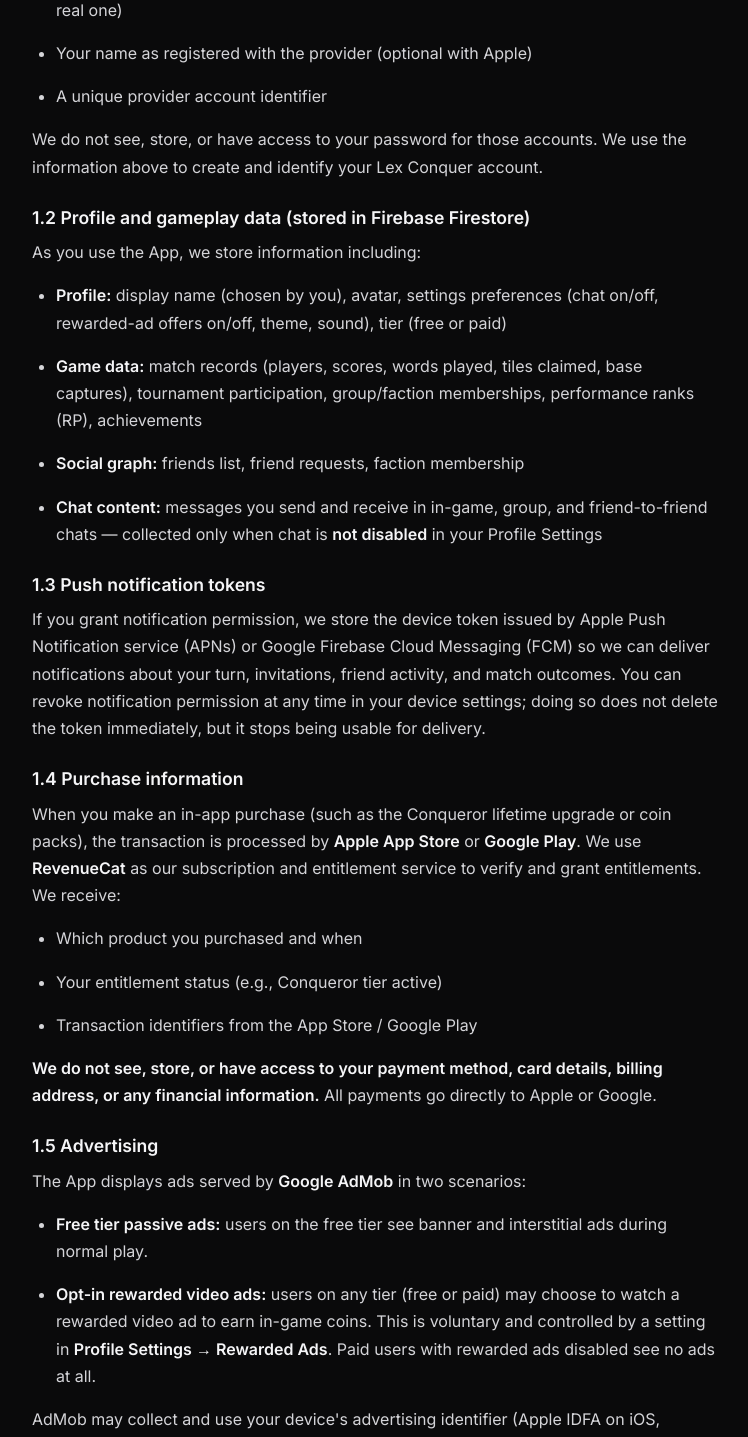
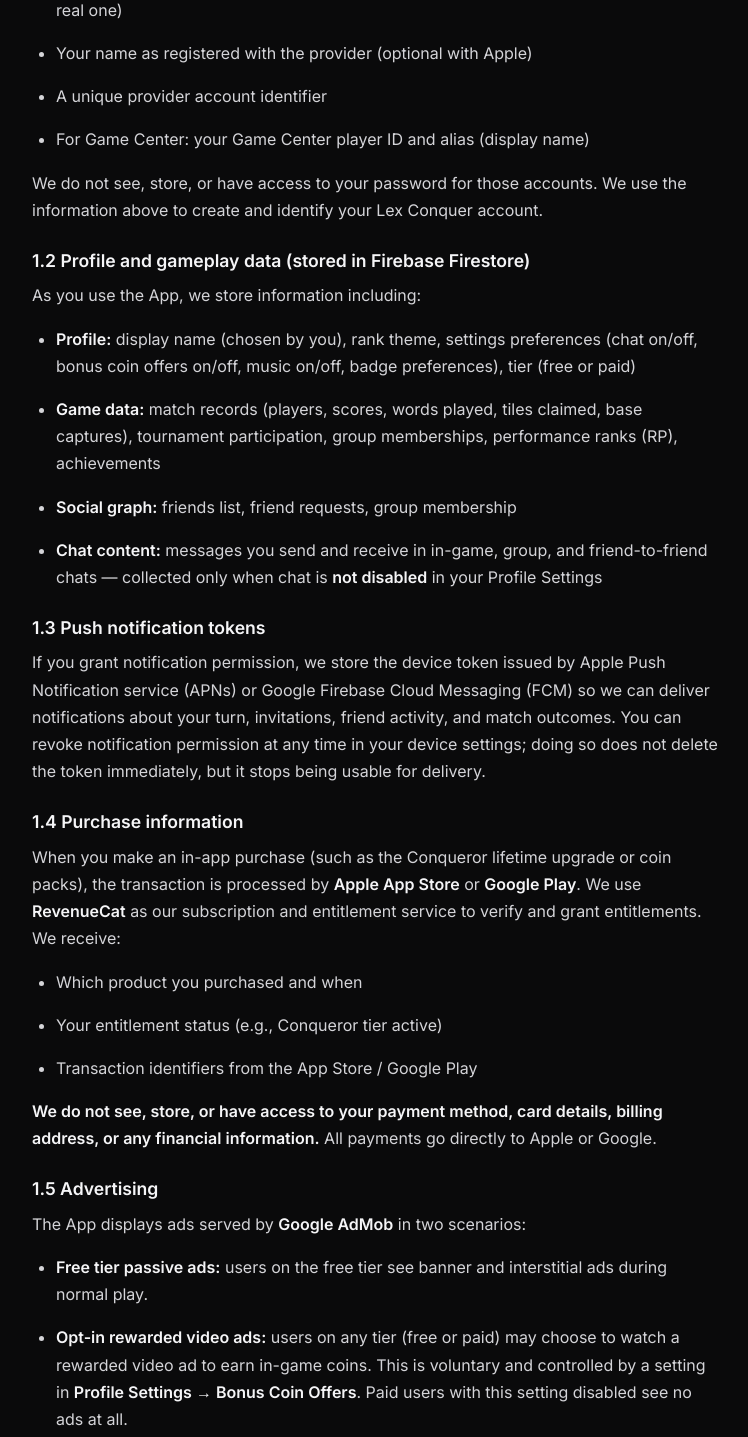
Before and after one commit to motonize/lexconquer-site, a Next.js app: page /privacy in a window 1280 px wide. Shown: the part 680-2117 px from the top of the page, without its empty margins (264-1012 px from the left). Built offline with nearby package versions, Linux system fonts and the light colour scheme.

Commit message:
docs: update privacy policy and terms to reflect Game Center integration and renaming of settings and group terminology

```diff
--- a/src/app/privacy/page.tsx
+++ b/src/app/privacy/page.tsx
@@ -40,13 +40,14 @@
         <h3>1.1 Account information (you provide via sign-in)</h3>
         <p>
           To create an account, we use third-party sign-in providers — currently{" "}
-          <strong>Google Sign-In</strong> and <strong>Sign in with Apple</strong>. When you sign
-          in, we receive:
+          <strong>Google Sign-In</strong>, <strong>Sign in with Apple</strong>, and (on iOS) Apple{" "}
+          <strong>Game Center</strong>. When you sign in, we receive:
         </p>
         <ul>
           <li>Your email address (Apple may provide a private relay address that forwards to your real one)</li>
           <li>Your name as registered with the provider (optional with Apple)</li>
           <li>A unique provider account identifier</li>
+          <li>For Game Center: your Game Center player ID and alias (display name)</li>
         </ul>
         <p>
           We do not see, store, or have access to your password for those accounts. We use the
@@ -59,16 +60,17 @@
         </p>
         <ul>
           <li>
-            <strong>Profile:</strong> display name (chosen by you), avatar, settings preferences
-            (chat on/off, rewarded-ad offers on/off, theme, sound), tier (free or paid)
+            <strong>Profile:</strong> display name (chosen by you), rank theme, settings
+            preferences (chat on/off, bonus coin offers on/off, music on/off, badge preferences),
+            tier (free or paid)
           </li>
           <li>
             <strong>Game data:</strong> match records (players, scores, words played, tiles
-            claimed, base captures), tournament participation, group/faction memberships,
-            performance ranks (RP), achievements
+            claimed, base captures), tournament participation, group memberships, performance
+            ranks (RP), achievements
           </li>
           <li>
-            <strong>Social graph:</strong> friends list, friend requests, faction membership
+            <strong>Social graph:</strong> friends list, friend requests, group membership
           </li>
           <li>
             <strong>Chat content:</strong> messages you send and receive in in-game, group, and
@@ -116,8 +118,8 @@
           <li>
             <strong>Opt-in rewarded video ads:</strong> users on any tier (free or paid) may
             choose to watch a rewarded video ad to earn in-game coins. This is voluntary and
-            controlled by a setting in <strong>Profile Settings → Rewarded Ads</strong>. Paid
-            users with rewarded ads disabled see no ads at all.
+            controlled by a setting in <strong>Profile Settings → Bonus Coin Offers</strong>.
+            Paid users with this setting disabled see no ads at all.
           </li>
         </ul>
         <p>
@@ -173,7 +175,7 @@
           <li>Create and maintain your account</li>
           <li>Operate the game — matchmaking, gameplay, scoring, ranking, achievements</li>
           <li>Deliver push notifications you have opted into</li>
-          <li>Show your display name, rank, and game results to opponents and to people in your factions or friend list</li>
+          <li>Show your display name, rank, and game results to opponents and to people in your groups or friend list</li>
           <li>Process and verify in-app purchases and grant entitlements</li>
           <li>Show ads (free tier) and offer optional rewarded video ads to users who have not disabled them</li>
           <li>Detect and prevent cheating, harassment, and other abuse</li>
@@ -192,8 +194,8 @@
         <p>
           Lex Conquer is a multiplayer game. Other players will see information necessary for
           gameplay — your display name, avatar, current rank, match history within games you
-          share, and chat messages you send (when chat is enabled). Players in your factions or
-          friend list also see your faction memberships and online status.
+          share, and chat messages you send (when chat is enabled). Players in your groups or
+          friend list also see your group memberships and online status.
         </p>
 
         <h3>3.2 With service providers</h3>
@@ -257,23 +259,23 @@
         </p>
         <ul>
           <li>
-            <strong>Disable chat</strong> — when off, you cannot send messages and you do not
+            <strong>Game Chat toggle</strong> — when off, you cannot send messages and you do not
             see messages from others. Chat content from you is no longer collected.
           </li>
           <li>
-            <strong>Disable rewarded ad offers</strong> — when off, the App does not present
+            <strong>Bonus Coin Offers toggle</strong> — when off, the App does not present
             opportunities to watch rewarded video ads for coins. Paid users with this off see no
             ads at all.
           </li>
           <li>
-            <strong>Manage your display name and avatar</strong>
+            <strong>Manage your display name</strong>
           </li>
         </ul>
 
         <h3>4.2 Account deletion</h3>
         <p>
-          You can delete your account from inside the App at any time:{" "}
-          <strong>Profile → Settings → Delete Account</strong>. Deletion permanently removes
+          You can delete your account from inside the App at any time via{" "}
+          <strong>Profile Settings → Delete Profile</strong>. Deletion permanently removes
           your account, profile, game history, friend graph, and personal data from our systems
           within a reasonable period. Some information may persist briefly in encrypted backups
           and is purged on the standard backup-rotation schedule. Aggregate analytics that
--- a/src/app/terms/page.tsx
+++ b/src/app/terms/page.tsx
@@ -64,8 +64,8 @@
           <li>Notifying us if you suspect your account has been accessed without authorization</li>
         </ul>
         <p>
-          You may delete your account at any time from <strong>Profile → Settings → Delete
-          Account</strong>. See our <Link href="/support">Support page</Link> for details.
+          You may delete your account at any time from <strong>Profile Settings → Delete
+          Profile</strong>. See our <Link href="/support">Support page</Link> for details.
         </p>
 
         <h2>4. In-app purchases</h2>
@@ -132,7 +132,7 @@
           interstitial ads served by <strong>Google AdMob</strong> during normal play. All users
           (free and paid) may also be offered <strong>opt-in rewarded video ads</strong> in
           exchange for Coins; this offer is enabled by default and can be disabled in{" "}
-          <strong>Profile Settings → Rewarded Ads</strong>. Paid users with rewarded ads
+          <strong>Profile Settings → Bonus Coin Offers</strong>. Paid users with this setting
           disabled see no ads at all.
         </p>
 
@@ -143,9 +143,9 @@
           The App lets you create and share content with other players, including:
         </p>
         <ul>
-          <li>Display name and avatar</li>
-          <li>Faction (group) names and descriptions</li>
-          <li>Chat messages — in-game, group/faction, and friend-to-friend</li>
+          <li>Display name</li>
+          <li>Group names and descriptions</li>
+          <li>Chat messages — in-game, group, and friend-to-friend</li>
           <li>Tournament names</li>
         </ul>
 
@@ -181,7 +181,7 @@
 
         <h3>6.5 License you grant us in your content</h3>
         <p>
-          For any content you post or share through the App (display names, faction names, chat
+          For any content you post or share through the App (display names, group names, chat
           messages, etc.), you grant Motonize a non-exclusive, worldwide, royalty-free license
           to host, store, reproduce, modify (e.g., for moderation), display, and distribute that
           content as needed to operate the App and provide the service to you and other users.
```
